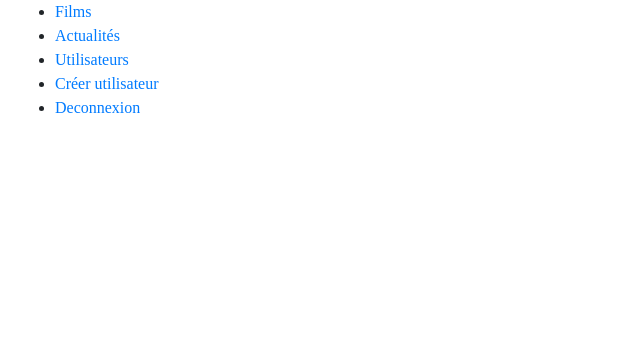
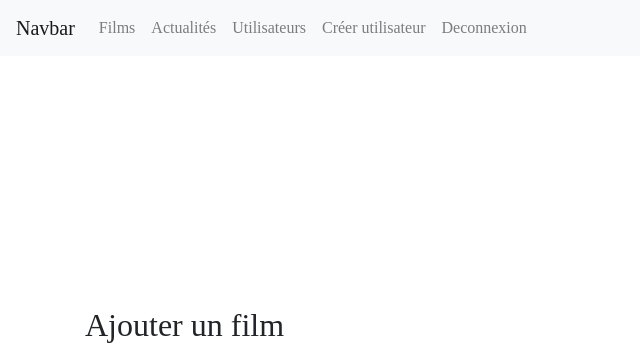
Before and after one commit to Crousti-Poulet/projet_php_cinema, a PHP site: page /admin/add_movie.php in a window 1280 px wide. Shown: the top 353 px of the page, without its empty margins (0-640 px from the left). Run offline with PHP 8.4, Linux system fonts and the light colour scheme; the visitor is signed in with stand-in values (Sample User, id 1); some libraries are stand-ins or nearby versions.

Commit message:
ajour de la navbar à add_movies

```diff
--- a/admin/add_movie.php
+++ b/admin/add_movie.php
@@ -158,19 +158,7 @@
 	</head>
 	<body>
 
-	<header>
-		<nav class="container-fluid">
-			<div id="logo" class="menu-left">
-			</div>
-			<ul id="menu" class="menu-right">
-				<li class="menu-item"><a href="movie_list.php">Films</a></li>
-				<li class="menu-item"><a href="news_list.php">Actualités</a></li>
-				<li class="menu-item"><a href="users_list.php">Utilisateurs</a></li>
-				<li class="menu-item"><a href="add_user.php">Créer utilisateur</a></li>
-				<li class="menu-item"><a href="deconnexion.php">Deconnexion</a></li>
-			</ul>
-		</nav>
-	</header>
+	<?php include 'navbar.php' ?>
 
 		<main class="container" id="main_bloc">
 
@@ -257,5 +245,14 @@
 			</div>
 
 		</main>
+
+	<script src="https://code.jquery.com/jquery-3.2.1.slim.min.js" integrity="sha384-KJ3o2DKtIkvYIK3UENzmM7KCkRr/rE9/Qpg6aAZGJwFDMVNA/GpGFF93hXpG5KkN" crossorigin="anonymous"></script>
+	<script src="https://cdnjs.cloudflare.com/ajax/libs/popper.js/1.12.9/umd/popper.min.js" integrity="sha384-ApNbgh9B+Y1QKtv3Rn7W3mgPxhU9K/ScQsAP7hUibX39j7fakFPskvXusvfa0b4Q" crossorigin="anonymous"></script>
+	<script src="https://maxcdn.bootstrapcdn.com/bootstrap/4.0.0/js/bootstrap.min.js" integrity="sha384-JZR6Spejh4U02d8jOt6vLEHfe/JQGiRRSQQxSfFWpi1MquVdAyjUar5+76PVCmYl" crossorigin="anonymous"></script>
+	<script  src="http://code.jquery.com/jquery-3.3.1.min.js"
+	integrity="sha256-FgpCb/KJQlLNfOu91ta32o/NMZxltwRo8QtmkMRdAu8="
+ 	crossorigin="anonymous"></script>
+ 	<script src="https://code.jquery.com/ui/1.12.1/jquery-ui.js"></script>
+
 	</body>
 </html>
```
